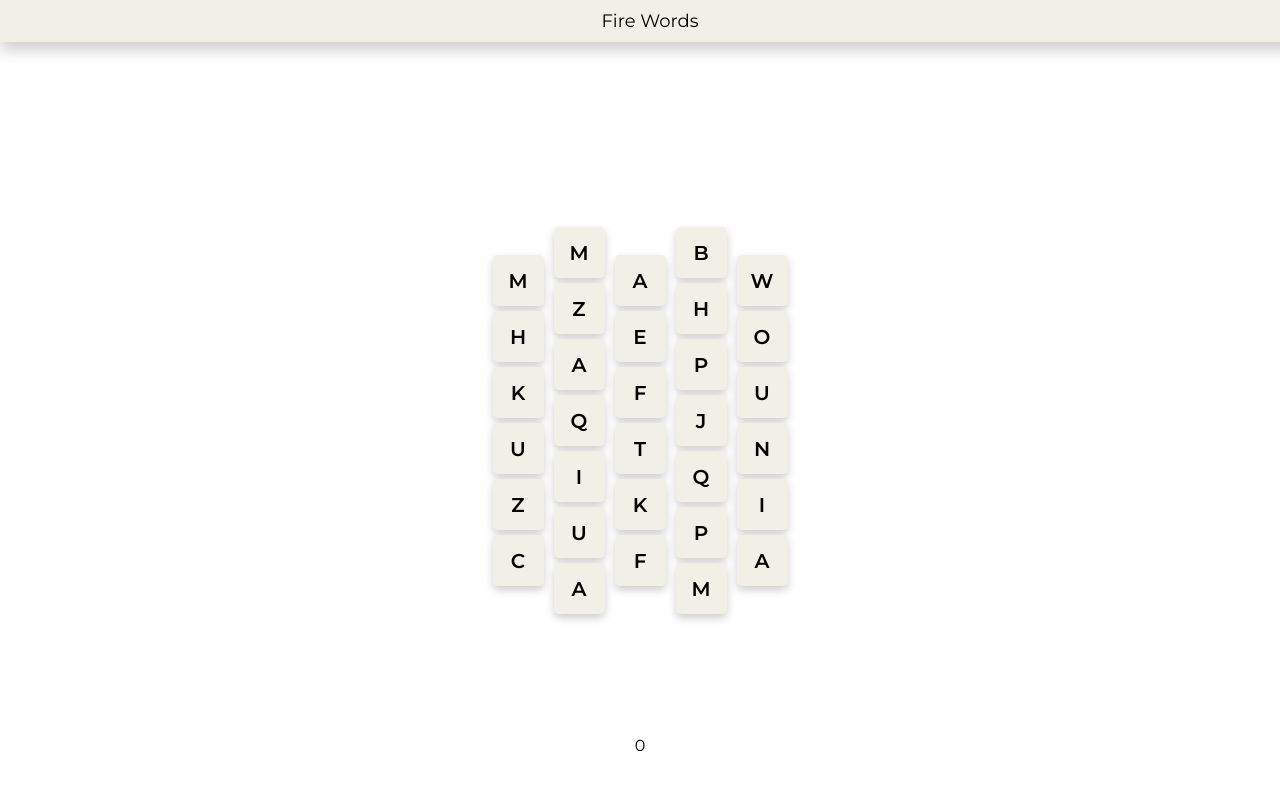
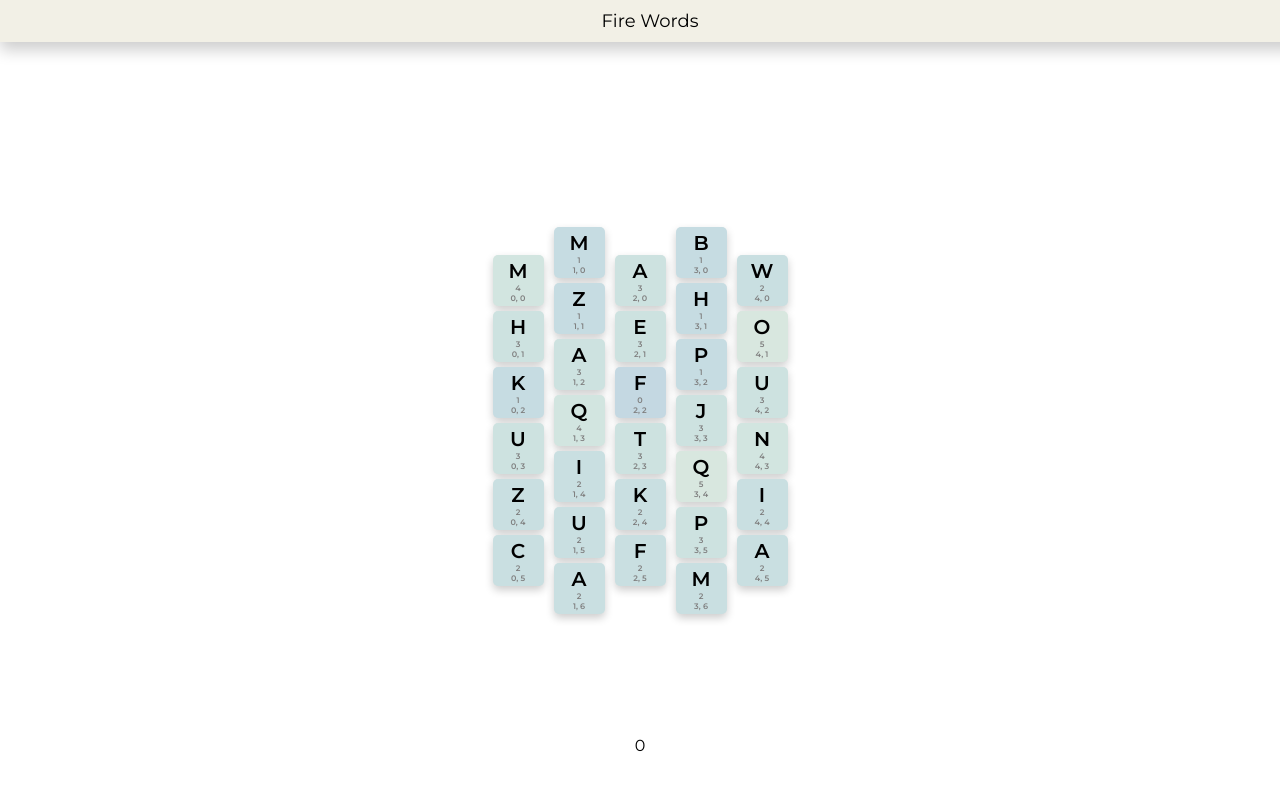
Before and after one commit to potofpie/fire-words, a React (Create React App) app: page / in a window 1280 px wide. Shown: the top 790 px of the page. Built offline with nearby package versions, Linux system fonts and the light colour scheme.

Commit message:
game over state

```diff
--- a/package.json
+++ b/package.json
@@ -11,6 +11,7 @@
     "@types/react": "^17.0.39",
     "@types/react-dom": "^17.0.13",
     "axios": "^0.26.1",
+    "chroma-js": "^2.4.2",
     "react": "^17.0.2",
     "react-dnd": "^15.1.1",
     "react-dnd-html5-backend": "^15.1.2",
@@ -50,5 +51,8 @@
       "last 1 firefox version",
       "last 1 safari version"
     ]
+  },
+  "devDependencies": {
+    "@types/chroma-js": "^2.1.3"
   }
 }
--- a/src/components/GameBoard/GameBoard.tsx
+++ b/src/components/GameBoard/GameBoard.tsx
@@ -1,5 +1,9 @@
 import {FC, useState, useEffect }from 'react';
 import HeadShake from 'react-reveal/HeadShake';
+import Pulse from 'react-reveal/Pulse';
+
+// import Shake from 'react-reveal/Shake';
+
 import Tada from 'react-reveal/Tada';
 import { useSpring } from "react-spring";
 import {
@@ -9,6 +13,7 @@ import {
 import { useGameData } from '../../context/gameDataContext'
 import { Column, Position, WordValidationState} from '../../types'
 import { isTileSelected } from '../../utils'
+import {tempColors} from '../../constants'
 import {
   Header,
   Footer,
@@ -30,13 +35,15 @@ const determineBackgroundColor = (
   {
     selected,
     error,
-    wordValidationState
+    wordValidationState,
+    tempTicker
   }
     :
     {
       selected: Boolean,
       error: Boolean,
-      wordValidationState: WordValidationState
+      wordValidationState: WordValidationState,
+      tempTicker: number
     }
   ) => {
     // console.log(wordValidation, selected)
@@ -46,17 +53,13 @@ const determineBackgroundColor = (
   else if(wordValidationState === 'success' && selected){
     return "#e9ffdb"
   }
-  else if(wordValidationState === 'idle' && selected){
-    return "#f2f0e6" //"#c4d8e2"
-  }
   else{
-    return "#f2f0e6"
+    return tempColors[tempTicker]
   }
 }
 
 interface LetterTileProps {
   pos: Position;
-  // status?: WordValidationState;
 }
 
 
@@ -66,14 +69,31 @@ interface LetterTileProps {
 
 const LetterTile:FC<LetterTileProps> = ({pos, /*status*/}) => {
   const [error, setError] = useState<Boolean>(false);
-  const  { selected, appendTile, wordValidationState, DEBUG } = useGameData()!
+  const [tempTicker, setTempTicker] = useState<number>(0);
+
+  const  { selected, appendTile, wordValidationState, DEBUG, setGameOver } = useGameData()!
   const  tileSelected = isTileSelected({pos,selected})
+
+
+  useEffect(() => setTempTicker(0),[pos.letter])
+
+  useEffect(() => {
+    setInterval(() => {
+        tempTicker < 19 && Math.random() < 0.5 && setTempTicker( (prevState: number) => {
+          prevState === 20 && setGameOver(true)
+          return prevState < 20 ? prevState+1 : prevState
+        }
+        )
+      },1000)
+  },[])
+
+
 
 
 
   const colorFade = useSpring(
     {
-      backgroundColor:  determineBackgroundColor({error, selected: tileSelected, wordValidationState }),
+      backgroundColor:  determineBackgroundColor({error, selected: tileSelected, wordValidationState, tempTicker }),
       border: tileSelected ? 'solid 3px #e9d66b' : 'solid 3px transparent'
     }
   )
@@ -85,11 +105,17 @@ const LetterTile:FC<LetterTileProps> = ({pos, /*status*/}) => {
 
     <Tada when={wordValidationState === 'success' && tileSelected} >
       <HeadShake when={ error || (wordValidationState === 'error' && tileSelected)} >
+        <Pulse when={tempTicker > 10} forever={true} >
+
         <AnimatedSquare style={colorFade} key={`${pos.x}, ${pos.y}`} onClick={() => appendTile(pos, setError) }>
             <div>{pos?.letter}</div>
+            {DEBUG ? <DebugPos> {tempTicker} </DebugPos>  : <></> }
+
             {DEBUG ? <DebugPos> {`${pos.x}, ${pos.y}`} </DebugPos>  : <></> }
 
         </AnimatedSquare>
+        </Pulse>
+
       </HeadShake>
     </Tada>
 
@@ -102,12 +128,19 @@ const LetterTile:FC<LetterTileProps> = ({pos, /*status*/}) => {
 export const GameBoard:FC = () => {
   // const { status, data, error, isFetching } = useWord();
 
-    const  { selected, selectedWord, score, clearTile, gameBoardState, /*status,*/ checkWordLength, bumpScore  } = useGameData()!
+    const  { selected, selectedWord, score, clearTile, gameBoardState, /*status,*/ checkWordLength, gameOver  } = useGameData()!
     const fade = useSpring(
       {
         opacity:  selected.length ? 1 : 0
       }
     )
+
+    const gameFade = useSpring(
+      {
+        opacity:  gameOver ? 1 : 0
+      }
+    )
+
 
 
 
@@ -128,14 +161,14 @@ export const GameBoard:FC = () => {
             </WordText>  :  <div style={{margin: 10,height: 33.5}}/>    }
         </Header>
 
-        <StyledGameBoard key='gameboard'>
+         { !gameOver && <StyledGameBoard key='test' >
             {gameBoardState?.columns?.map(
               (col: Column) =>
                 <div style={{  marginTop: gameBoardState?.columns?.length % 2 === 0 ? 25 : 0}} >
                   {col.points.map((point: Position) => <LetterTile /*status={ status }*/ pos={point} />) }
                 </div>
             )  }
-        </StyledGameBoard>
+        </StyledGameBoard>}
         <Footer>
             <div> {score} </div>
         </Footer>
--- a/src/constants/index.ts
+++ b/src/constants/index.ts
@@ -1,6 +1,11 @@
+import chroma from 'chroma-js'
 export const DICTIONARY_API = 'https://api.dictionaryapi.dev/api/v2/entries/en/'
-export const DEBUG = false
+export const DEBUG = true
 export const ROWS_COUNT = Array.from(Array(5).keys())
 export const LONG_COLUMN_COUNT = Array.from(Array(7).keys())
 export const SHORT_COLUMN_COUNT = Array.from(Array(6).keys())
 export const LONG_COLUMN_INDEXES = [1,3]
+export const tempColors = [
+    ...chroma.scale(['#c4d8e2','#f2f0e6']).mode('lch').colors(10),
+    ...chroma.scale(['#f2f0e6','#e8ccd7']).mode('lch').colors(10)
+]
--- a/src/context/gameDataContext.tsx
+++ b/src/context/gameDataContext.tsx
@@ -12,7 +12,9 @@ export interface GameDataContextProps {
   selectedWord: string,
   score: any
   wordValidationState: WordValidationState,
+  gameOver:boolean,
   gameBoardState: GameBoardState,
+  setGameOver:Function,
   appendTile: Function,
   clearTile: Function,
   checkWordLength: Function,
@@ -45,6 +47,8 @@ export const GameDataProvider:FC = ({ children }) => {
   const [wordValidationState, setWordValidationState] = useState<WordValidationState>('idle')!
   const [selected, setSelected] = useState<any>([])!
   const [score, setScore] = useState<any>(0)!
+  const [gameOver, setGameOver] = useState<boolean>(false)!
+
 
 
 
@@ -139,7 +143,9 @@ export const GameDataProvider:FC = ({ children }) => {
         selectedWord: selected.map((pos: Position) => pos.letter).join(""),
         score,
         wordValidationState,
+        gameOver,
 
+        setGameOver,
         checkWordLength,
         appendTile,
         clearTile,
--- a/src/declarations.d.ts
+++ b/src/declarations.d.ts
@@ -1,2 +1,3 @@
 declare module "react-reveal/HeadShake";
 declare module "react-reveal/Tada";
+declare module "react-reveal/Pulse"
--- a/src/styled/index.tsx
+++ b/src/styled/index.tsx
@@ -33,7 +33,7 @@ justify-content: center;
 `;
 
 
-export const StyledGameBoard = styled.div`
+export const StyledGameBoard = styled(animated.div)`
 display: flex;
 flex: 5;
 align-items: center;
```
Also changed, not shown: 1 other file (tests, documents, lock files or other folders).
